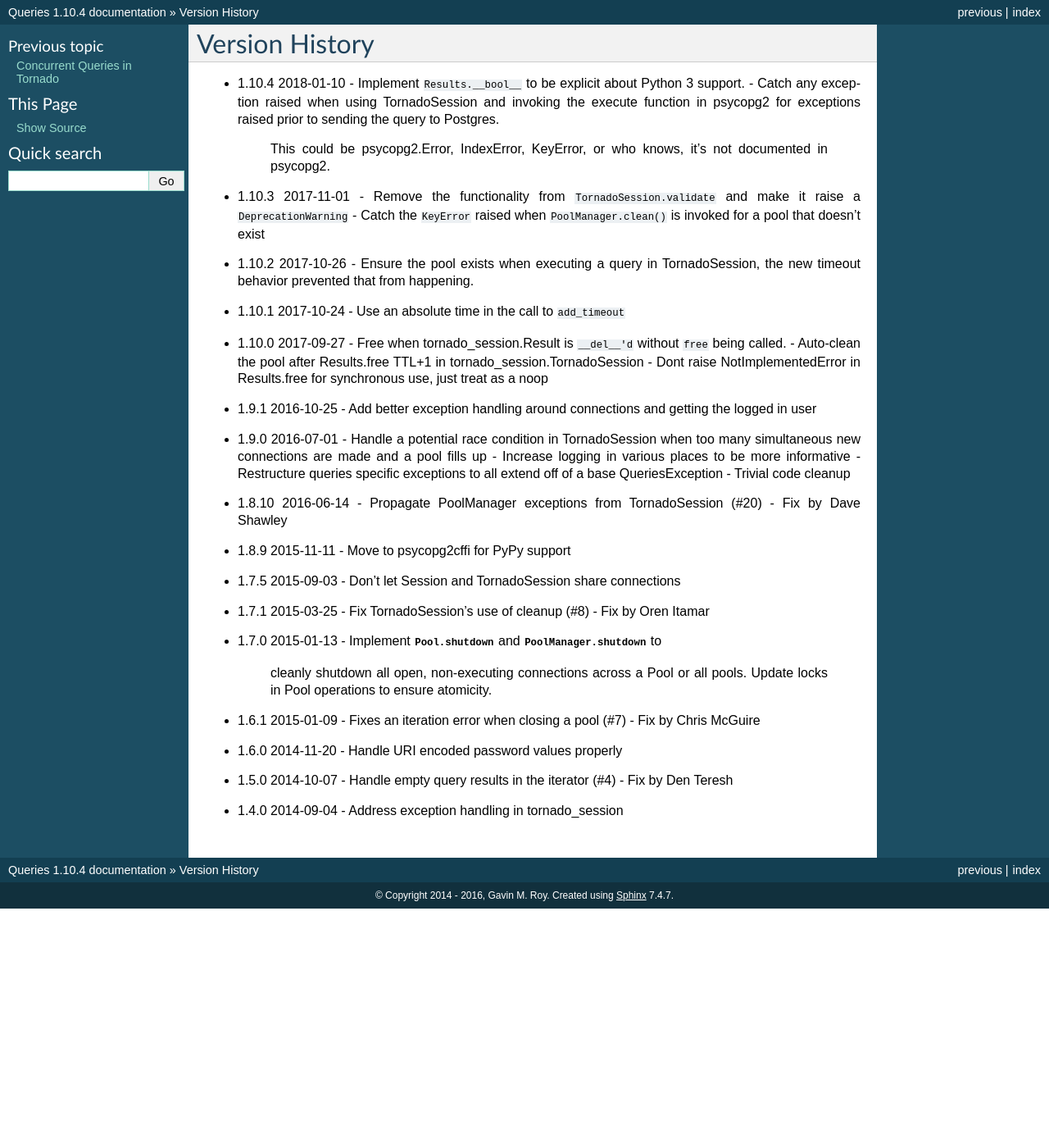
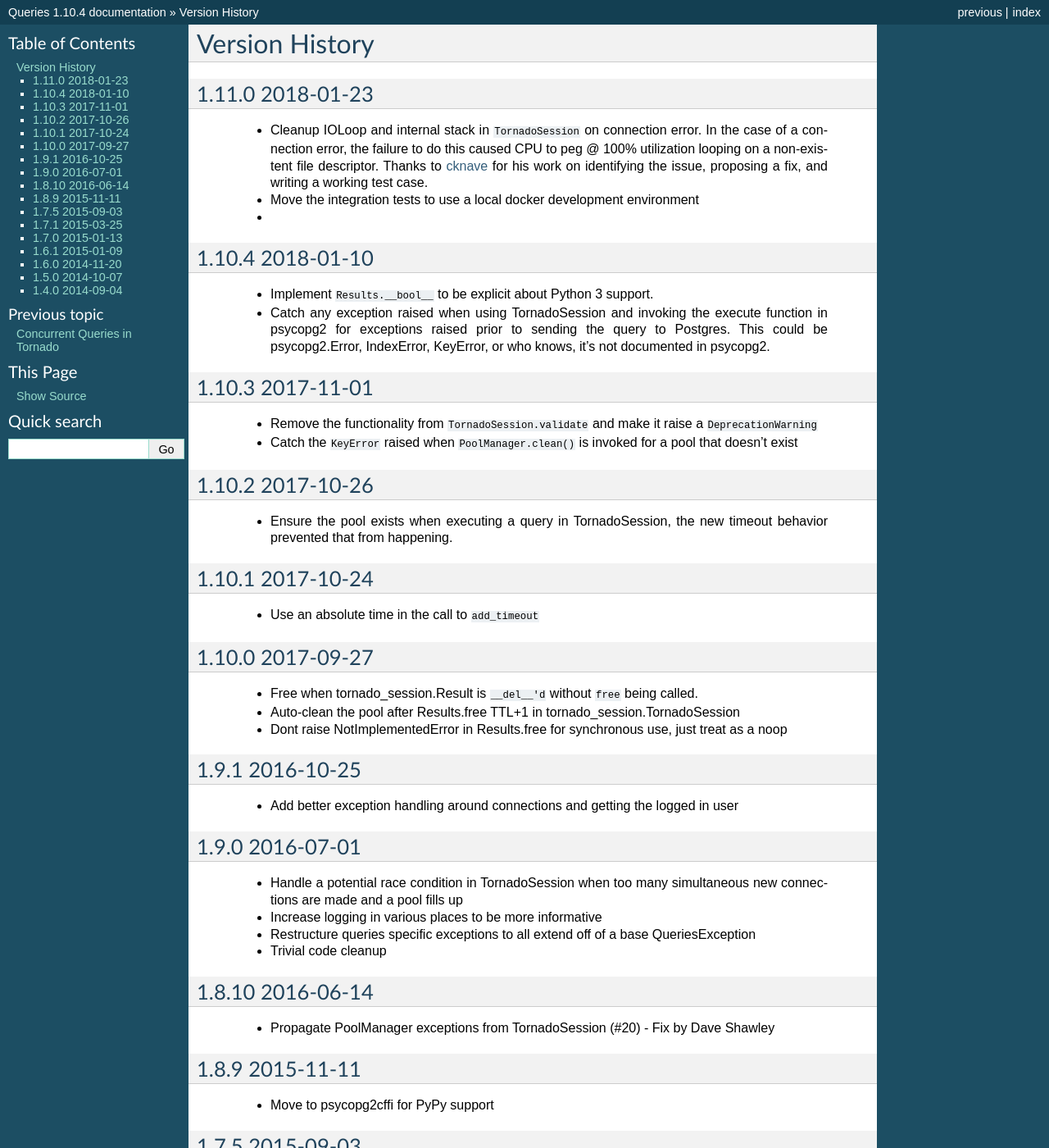
Before and after one commit to gmr/queries, a Sphinx documentation site: the page built from docs/history.rst, in a window 1280 px wide and 1400 px high. Shown: the whole window at 82% size. Built offline with Sphinx 7.4.7, drawn with Linux system fonts in a browser that asks for light colours; some of the changed text lies outside the part shown.

Commit message:
Update changelog

```diff
--- a/docs/history.rst
+++ b/docs/history.rst
@@ -1,43 +1,87 @@
 Version History
 ===============
-- 1.10.4 2018-01-10
-  - Implement ``Results.__bool__`` to be explicit about Python 3 support.
-  - Catch any exception raised when using TornadoSession and invoking the execute function in psycopg2 for exceptions raised prior to sending the query to Postgres.
-    This could be psycopg2.Error, IndexError, KeyError, or who knows, it's not documented in psycopg2.
-- 1.10.3 2017-11-01
-  - Remove the functionality from ``TornadoSession.validate`` and make it raise a ``DeprecationWarning``
-  - Catch the ``KeyError`` raised when ``PoolManager.clean()`` is invoked for a pool that doesn't exist
-- 1.10.2 2017-10-26
-  - Ensure the pool exists when executing a query in TornadoSession, the new timeout behavior prevented that from happening.
-- 1.10.1 2017-10-24
-  - Use an absolute time in the call to ``add_timeout``
-- 1.10.0 2017-09-27
-  - Free when tornado_session.Result is ``__del__'d`` without ``free`` being called.
-  - Auto-clean the pool after Results.free TTL+1 in tornado_session.TornadoSession
-  - Dont raise NotImplementedError in Results.free for synchronous use, just treat as a noop
-- 1.9.1 2016-10-25
-  - Add better exception handling around connections and getting the logged in user
-- 1.9.0 2016-07-01
-  - Handle a potential race condition in TornadoSession when too many simultaneous new connections are made and a pool fills up
-  - Increase logging in various places to be more informative
-  - Restructure queries specific exceptions to all extend off of a base QueriesException
-  - Trivial code cleanup
-- 1.8.10 2016-06-14
-  - Propagate PoolManager exceptions from TornadoSession (#20) - Fix by Dave Shawley
-- 1.8.9 2015-11-11
-  - Move to psycopg2cffi for PyPy support
-- 1.7.5 2015-09-03
-  - Don't let Session and TornadoSession share connections
-- 1.7.1 2015-03-25
-  - Fix TornadoSession's use of cleanup (#8) - Fix by Oren Itamar
-- 1.7.0 2015-01-13
-  - Implement :py:meth:`Pool.shutdown <queries.pool.Pool.shutdown>` and :py:meth:`PoolManager.shutdown <queries.pool.PoolManager.shutdown>` to
-    cleanly shutdown all open, non-executing connections across a Pool or all pools. Update locks in Pool operations to ensure atomicity.
-- 1.6.1 2015-01-09
-  - Fixes an iteration error when closing a pool (#7) - Fix by  Chris McGuire
-- 1.6.0 2014-11-20
-  - Handle URI encoded password values properly
-- 1.5.0 2014-10-07
-  - Handle empty query results in the iterator (#4) - Fix by Den Teresh
-- 1.4.0 2014-09-04
-  - Address exception handling in tornado_session
+
+1.11.0 2018-01-23
+-----------------
+ - Cleanup IOLoop and internal stack in ``TornadoSession`` on connection error.
+   In the case of a connection error, the failure to do this caused CPU to peg
+   @ 100% utilization looping on a non-existent file descriptor. Thanks to
+   `cknave <https://github.com/cknave>`_ for his work on identifying the issue,
+   proposing a fix, and writing a working test case.
+ - Move the integration tests to use a local docker development environment
+ -
+
+
+
+1.10.4 2018-01-10
+-----------------
+ - Implement ``Results.__bool__`` to be explicit about Python 3 support.
+ - Catch any exception raised when using TornadoSession and invoking the execute function in psycopg2 for exceptions raised prior to sending the query to Postgres.
+   This could be psycopg2.Error, IndexError, KeyError, or who knows, it's not documented in psycopg2.
+
+1.10.3 2017-11-01
+-----------------
+ - Remove the functionality from ``TornadoSession.validate`` and make it raise a ``DeprecationWarning``
+ - Catch the ``KeyError`` raised when ``PoolManager.clean()`` is invoked for a pool that doesn't exist
+
+1.10.2 2017-10-26
+-----------------
+ - Ensure the pool exists when executing a query in TornadoSession, the new timeout behavior prevented that from happening.
+
+1.10.1 2017-10-24
+-----------------
+ - Use an absolute time in the call to ``add_timeout``
+
+1.10.0 2017-09-27
+-----------------
+ - Free when tornado_session.Result is ``__del__'d`` without ``free`` being called.
+ - Auto-clean the pool after Results.free TTL+1 in tornado_session.TornadoSession
+ - Dont raise NotImplementedError in Results.free for synchronous use, just treat as a noop
+
+1.9.1 2016-10-25
+----------------
+ - Add better exception handling around connections and getting the logged in user
+
+1.9.0 2016-07-01
+----------------
+ - Handle a potential race condition in TornadoSession when too many simultaneous new connections are made and a pool fills up
+ - Increase logging in various places to be more informative
+ - Restructure queries specific exceptions to all extend off of a base QueriesException
+ - Trivial code cleanup
+
+1.8.10 2016-06-14
+-----------------
+ - Propagate PoolManager exceptions from TornadoSession (#20) - Fix by Dave Shawley
+
+1.8.9 2015-11-11
+----------------
+ - Move to psycopg2cffi for PyPy support
+
+1.7.5 2015-09-03
+----------------
+ - Don't let Session and TornadoSession share connections
+
+1.7.1 2015-03-25
+----------------
+ - Fix TornadoSession's use of cleanup (#8) - Fix by Oren Itamar
+
+1.7.0 2015-01-13
+----------------
+ - Implement :py:meth:`Pool.shutdown <queries.pool.Pool.shutdown>` and :py:meth:`PoolManager.shutdown <queries.pool.PoolManager.shutdown>` to
+   cleanly shutdown all open, non-executing connections across a Pool or all pools. Update locks in Pool operations to ensure atomicity.
+
+1.6.1 2015-01-09
+----------------
+ - Fixes an iteration error when closing a pool (#7) - Fix by  Chris McGuire
+
+1.6.0 2014-11-20
+-----------------
+ - Handle URI encoded password values properly
+
+1.5.0 2014-10-07
+----------------
+ - Handle empty query results in the iterator (#4) - Fix by Den Teresh
+
+1.4.0 2014-09-04
+----------------
+ - Address exception handling in tornado_session
```
